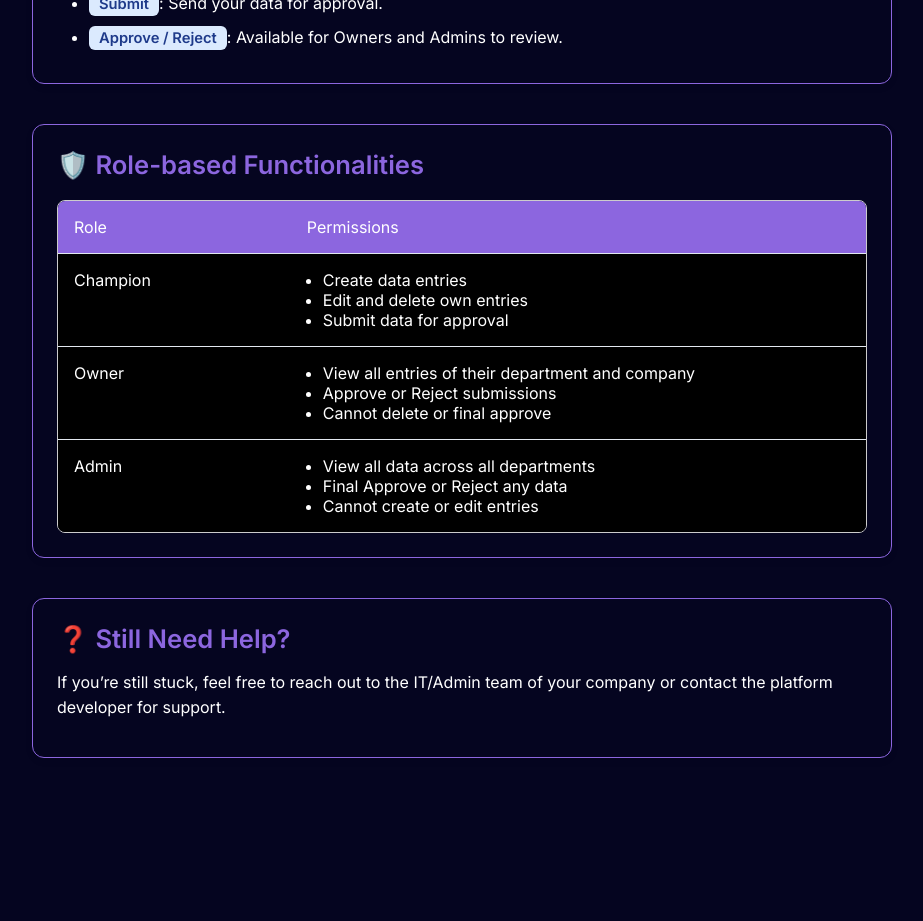
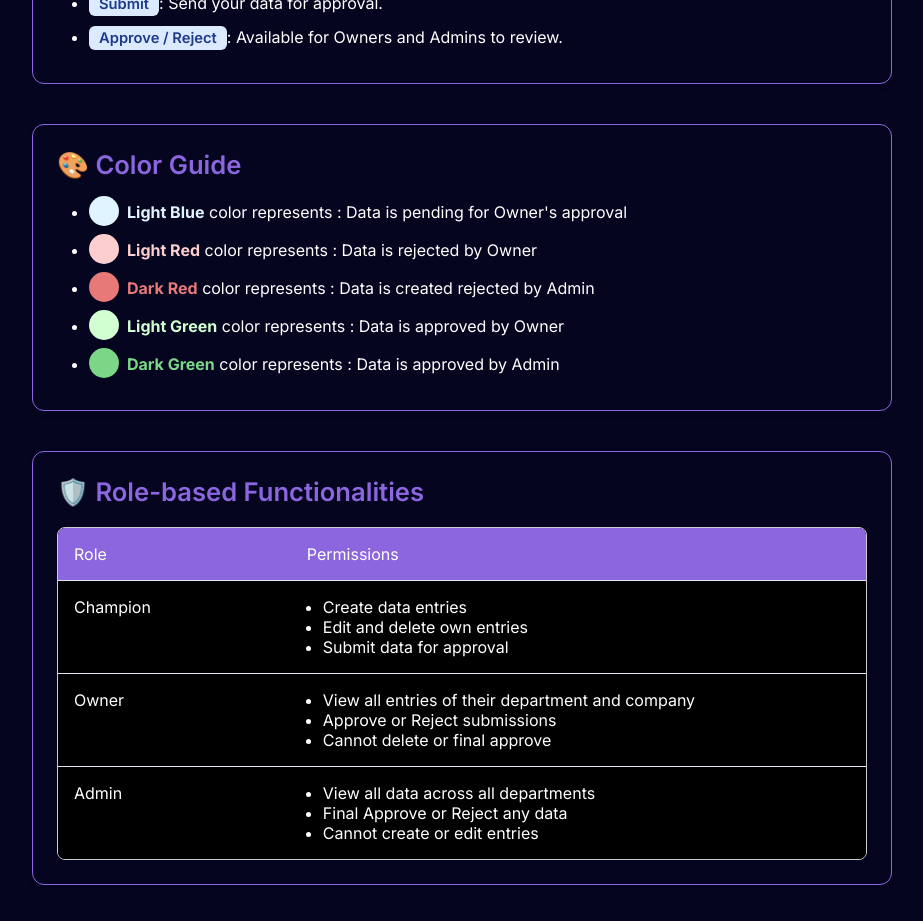
Before and after one commit to sachinjha03/faulath, a Next.js app: page /get-help in a window 1280 px wide. Shown: the part 900-1821 px from the top of the page, without its empty margins (178-1101 px from the left). Before the commit the page ends 1738 px from the top, so only its background shows below. Built offline with nearby package versions, Linux system fonts and the light colour scheme.

Commit message:
color palette added to help page

```diff
--- a/app/get-help/page.jsx
+++ b/app/get-help/page.jsx
@@ -45,6 +45,16 @@ export default function GetHelp() {
             <li><span className={styles.buttonHighlight}>Delete</span>: Permanently remove a record.</li>
             <li><span className={styles.buttonHighlight}>Submit</span>: Send your data for approval.</li>
             <li><span className={styles.buttonHighlight}>Approve / Reject</span>: Available for Owners and Admins to review.</li>
+          </ul>
+        </section>
+        <section className={styles.helpSection}>
+          <h2>🎨 Color Guide</h2>
+          <ul className={styles.helpList}>
+            <li><span className={styles.colorCircle} id='lightBlueCircle'></span><span className={styles.boldText} id='lightBlueText'>Light Blue</span> color represents : Data is pending for Owner's approval</li>
+            <li><span className={styles.colorCircle} id='lightRedCircle'></span><span className={styles.boldText} id='lightRedText'>Light Red</span> color represents : Data is rejected by Owner</li>
+            <li><span className={styles.colorCircle} id="darkRedCircle"></span><span className={styles.boldText} id='darkRedText'>Dark Red</span> color represents : Data is created rejected by Admin</li>
+            <li><span className={styles.colorCircle} id="lightGreenCircle"></span><span className={styles.boldText} id='lightGreenText'>Light Green</span> color represents : Data is approved by Owner</li>
+            <li><span className={styles.colorCircle} id="darkGreenCircle"></span><span className={styles.boldText} id='darkGreenText'>Dark Green</span> color represents : Data is approved by Admin</li>
           </ul>
         </section>
 
--- a/app/get-help/page.module.css
+++ b/app/get-help/page.module.css
@@ -76,7 +76,6 @@
   margin: 0;
   padding-left: 16px;
 }
-
 .roleHeader {
   background-color: var(--light_purple);
   font-weight: bold;
@@ -91,3 +90,16 @@
 .roleRow div:last-child {
   width: 70%;
 }
+
+.colorCircle{
+  display: inline-block;
+  width: 30px;
+  height: 30px;
+  border-radius: 50%;
+  background-color: white;
+  margin-right: 0.5rem;
+  margin-bottom: -8px;
+}
+.boldText{
+  font-weight: 700;
+}
--- a/app/globals.css
+++ b/app/globals.css
@@ -178,7 +178,6 @@ textarea::-webkit-scrollbar-thumb {
 
 
 
-
 /* ANALYSIS PAGE */
 .line-image {
   position: absolute;
@@ -291,6 +290,41 @@ textarea::-webkit-scrollbar-thumb {
 }
 
 
+/* GET HELP PAGE */
+
+#lightBlueCircle{
+  background-color: #e0f4ff;
+}
+#lightRedCircle{
+  background-color: #fccece;
+}
+#darkRedCircle{
+  background-color: #e77979;
+}
+#lightGreenCircle{
+  background-color: #d1ffd1;
+}
+#darkGreenCircle{
+  background-color: #7bd787;
+}
+#lightBlueText{
+  color: #e0f4ff;
+}
+#lightRedText{
+  color: #fccece;
+}
+#darkRedText{
+  color: #e77979;
+}
+#lightGreenText{
+  color: #d1ffd1;
+}
+#darkGreenText{
+  color: #7bd787;
+}
+
+
+
 
 /* RESPONSIVENESS */
 
```
